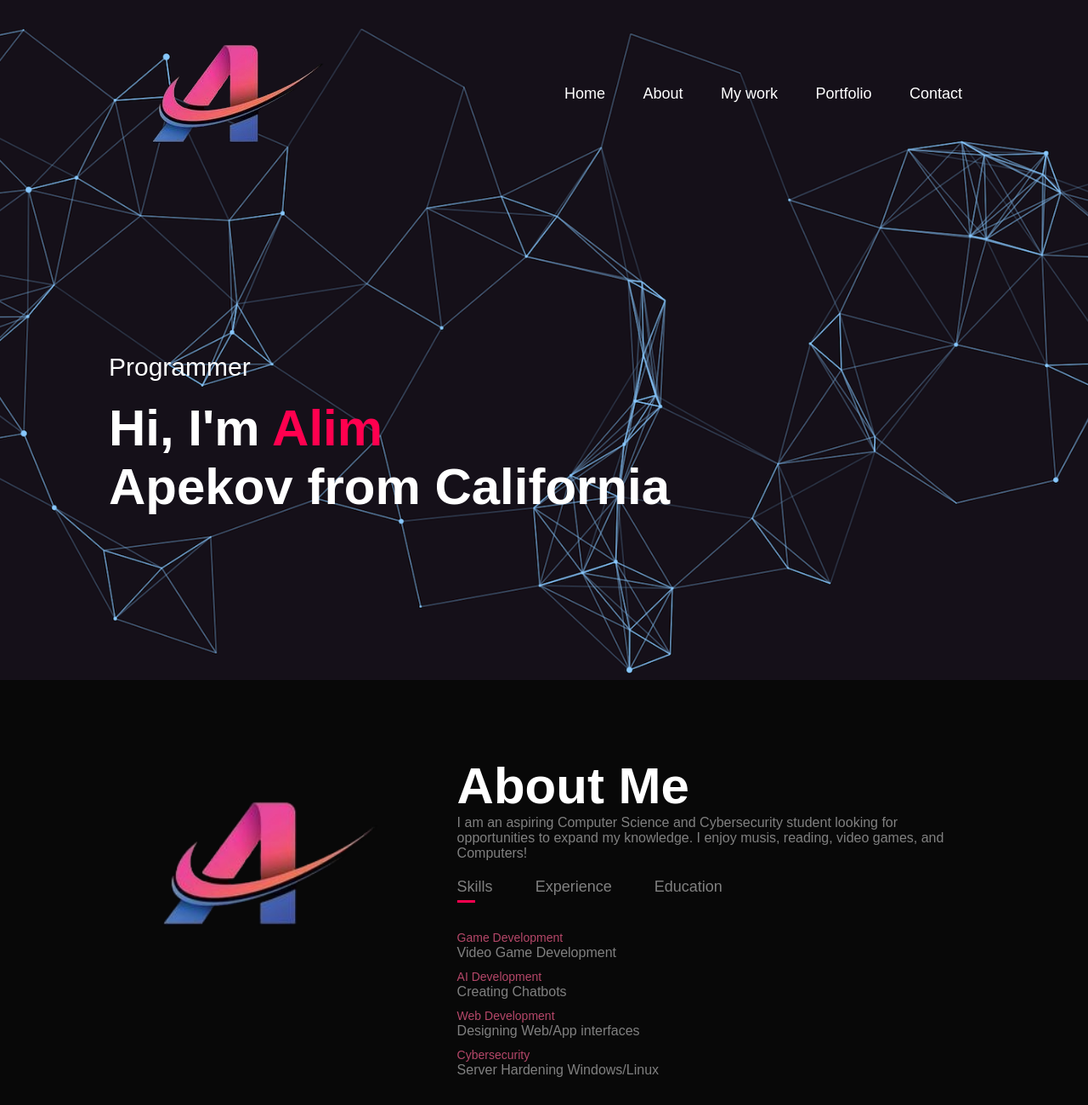
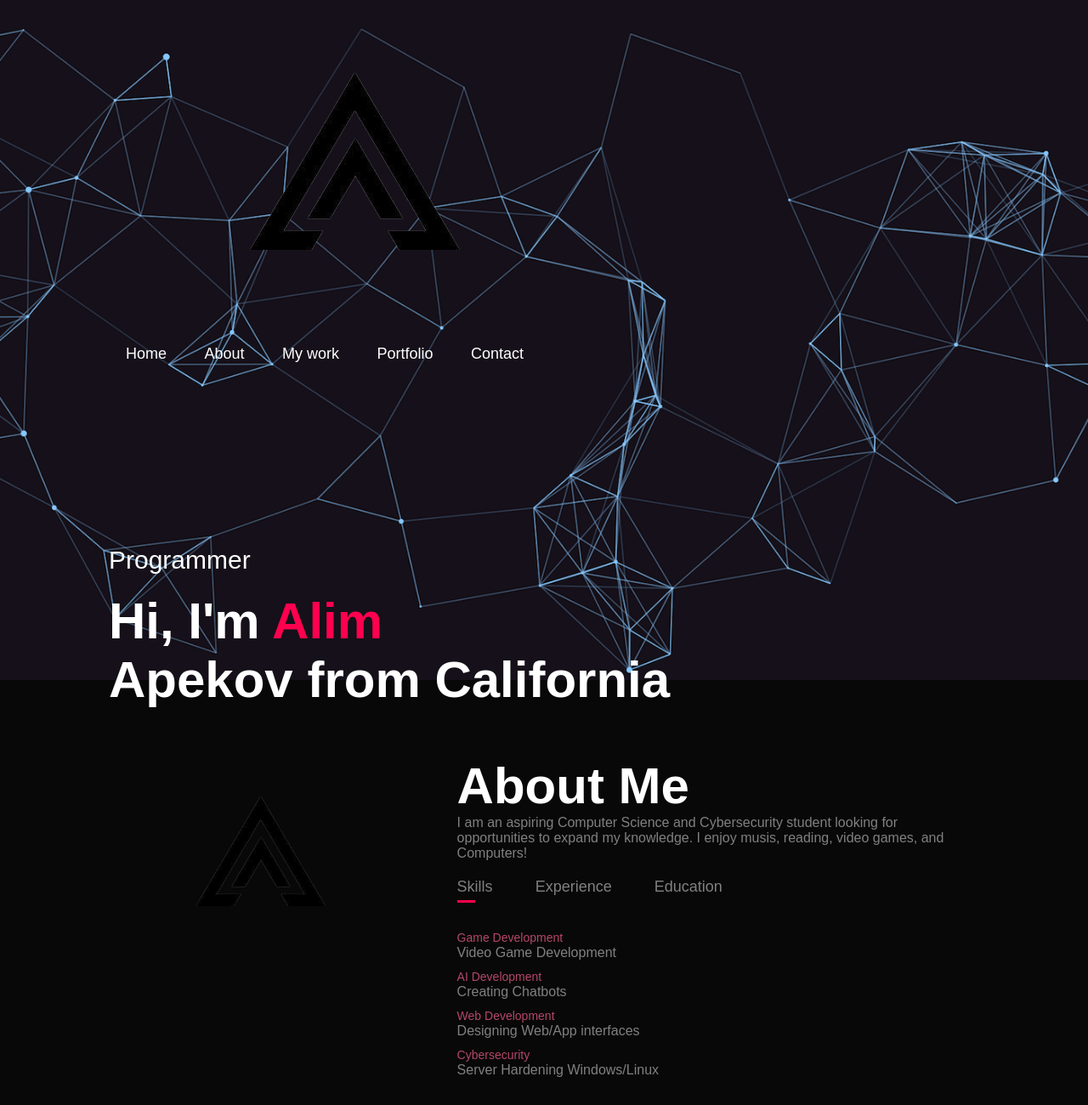
Before and after one commit to MystiriMan87/Mystiriman.github.io, a plain HTML site: page index.html in a window 1280 px wide. Shown: the top 1300 px of the page at 85% size. Drawn offline with Linux system fonts and the light colour scheme.

Commit message:
changed logo

```diff
--- a/index.html
+++ b/index.html
@@ -12,7 +12,7 @@
         <div id="header">
             <div class="container">
                 <nav>
-                    <img src="file.png" alt="logo">
+                    <img src="A-Letter-Graphics-16631282-1-1-580x386-removebg-preview.png" alt="logo">
                     <ul id="sidemenu">
                         <li><a href="#header">Home</a></li>
                         <li><a href="#about">About</a></li>
@@ -34,7 +34,7 @@
             <div class="container">
                 <div class="row">
                     <div class="about-col-1">
-                        <img src="file.png">
+                        <img src="A-Letter-Graphics-16631282-1-1-580x386-removebg-preview.png">
                     </div>
                     <div class="about-col-2">
                         <h1 class="sub-title">About Me</h1>
```
Also changed, not shown: A-Letter-Graphics-16631282-1-1-580x386-removebg-preview.png (added).
